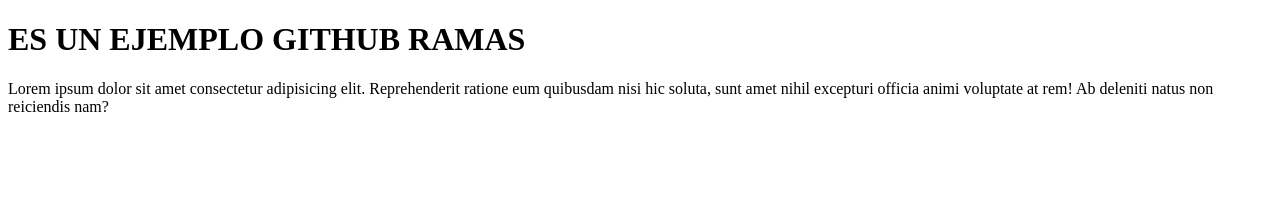
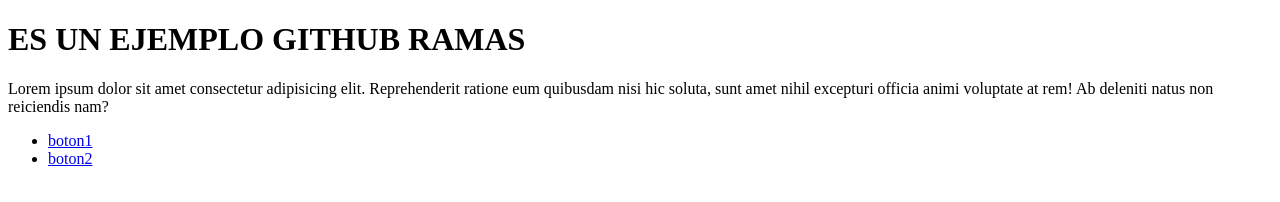
Before and after one commit to iejjlopez/ramasGitHub, a plain HTML site: page index.html in a window 1280 px wide. Drawn offline with Linux system fonts and the light colour scheme.

Commit message:
BOTONES SIN ESTILI

```diff
--- a/index.html
+++ b/index.html
@@ -9,5 +9,11 @@
  <body>
     <h1> ES UN EJEMPLO GITHUB RAMAS</h1>
     <p>Lorem ipsum dolor sit amet consectetur adipisicing elit. Reprehenderit ratione eum quibusdam nisi hic soluta, sunt amet nihil excepturi officia animi voluptate at rem! Ab deleniti natus non reiciendis nam?</p>
+    <nav>
+        <ul>
+            <li><a href="|">boton1</a></li>
+            <li><a href="|">boton2</a></li>
+        </ul>
+    </nav>
  </body>
  </html>
```
